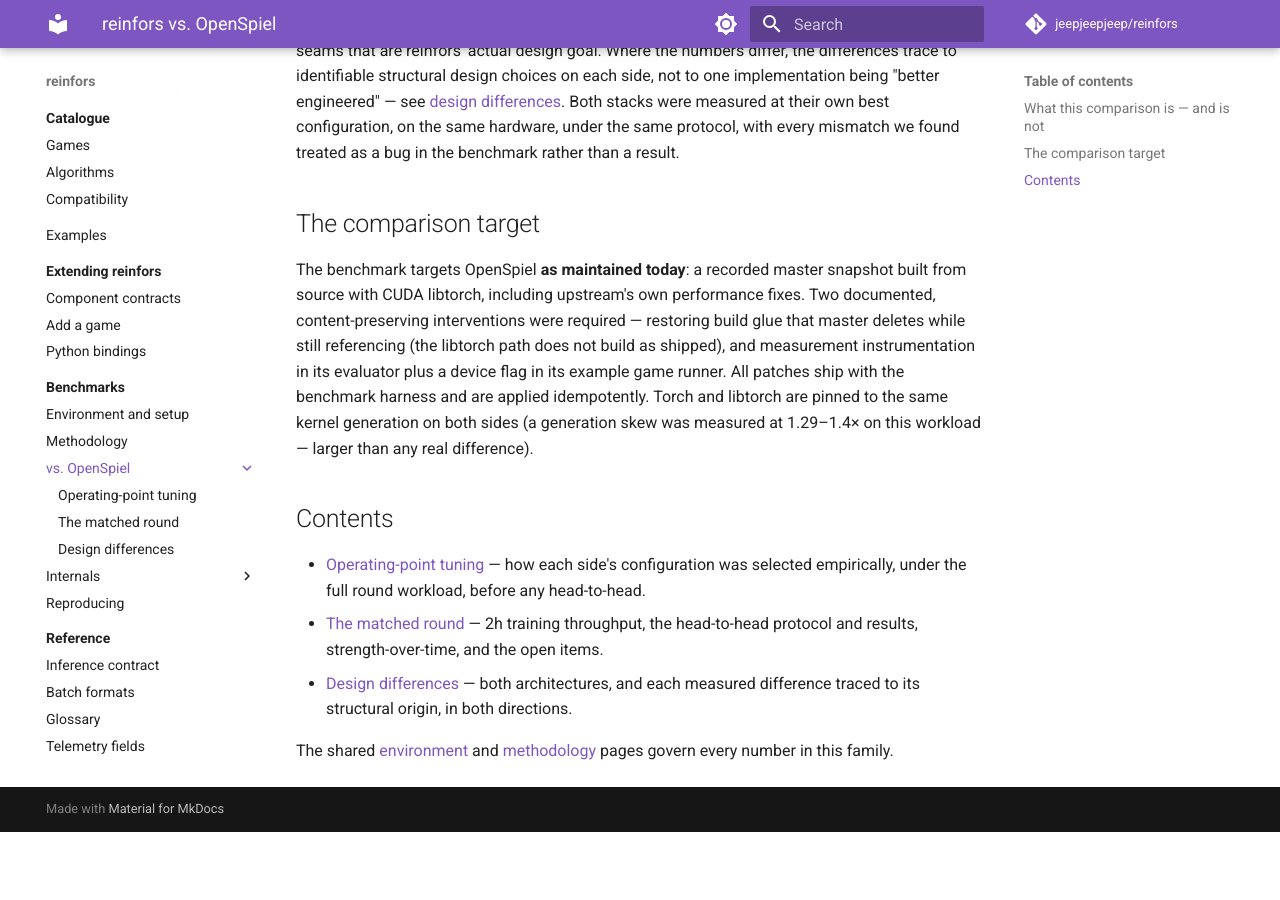
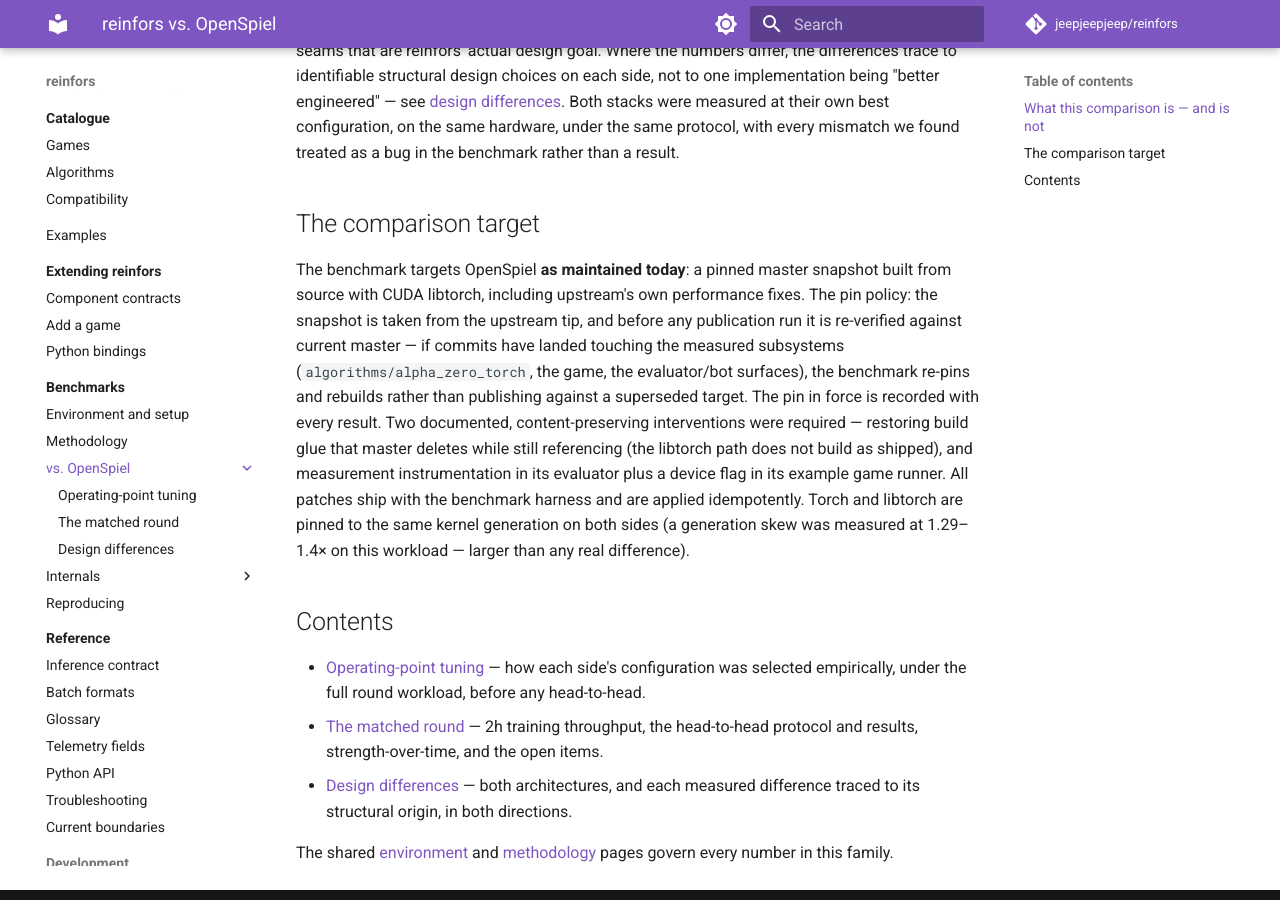
Before and after one commit to jeepjeepjeep/reinfors, an MkDocs documentation site: the page built from docs/benchmarks/openspiel/index.md, in a window 1280 px wide and 900 px high, scrolled down 505 px. Built offline with MkDocs 1.6.1 and Material for MkDocs 9.7.7, drawn with Linux system fonts in a browser that asks for light colours; comment, search, counter and statistics services are not loaded; before the commit the page ends 1337 px from its top, so only the background shows below that.

Commit message:
benchmarks docs: state the OpenSpiel pin policy (tip-verified before publication runs) instead of a bare SHA

```diff
--- a/docs/benchmarks/openspiel/index.md
+++ b/docs/benchmarks/openspiel/index.md
@@ -23,8 +23,13 @@
 
 ## The comparison target
 
-The benchmark targets OpenSpiel **as maintained today**: a recorded master snapshot built
-from source with CUDA libtorch, including upstream's own performance fixes. Two documented,
+The benchmark targets OpenSpiel **as maintained today**: a pinned master snapshot built
+from source with CUDA libtorch, including upstream's own performance fixes. The pin policy:
+the snapshot is taken from the upstream tip, and before any publication run it is
+re-verified against current master — if commits have landed touching the measured
+subsystems (`algorithms/alpha_zero_torch`, the game, the evaluator/bot surfaces), the
+benchmark re-pins and rebuilds rather than publishing against a superseded target. The pin
+in force is recorded with every result. Two documented,
 content-preserving interventions were required — restoring build glue that master deletes
 while still referencing (the libtorch path does not build as shipped), and measurement
 instrumentation in its evaluator plus a device flag in its example game runner. All patches
```
Also changed, not shown: docs/benchmarks/setup.md (+1 -1 lines).
